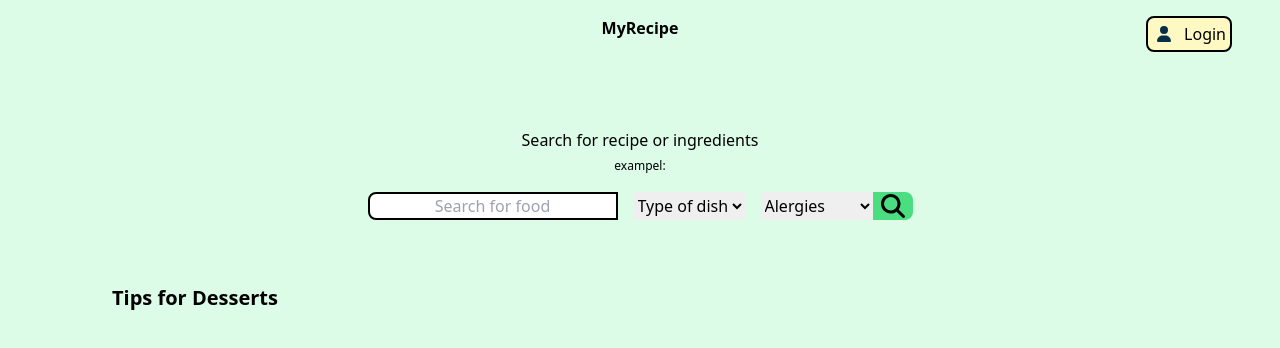
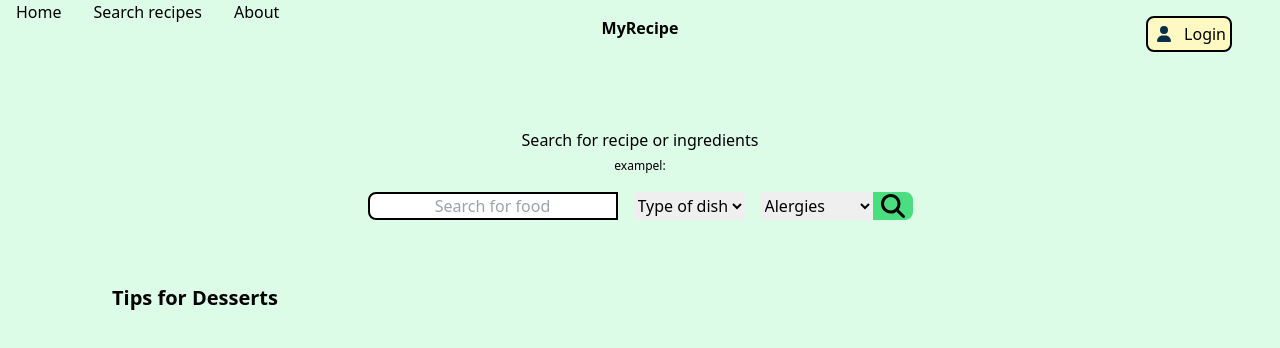
Before and after one commit to chas-academy/u06-fullstack-recipe-app-MatildaAK, an Angular app in the folder Recipe-frontend/: page / in a window 1280 px wide. Shown: the top 348 px of the page. Built offline with nearby package versions, Linux system fonts and the light colour scheme.

Commit message:
working on header

```diff
--- a/Recipe-frontend/src/app/app.component.html
+++ b/Recipe-frontend/src/app/app.component.html
@@ -1,5 +1,10 @@
 <h1 class="text-center font-bold mt-4 h-20"><a routerLink="" routerLinkActive="active">MyRecipe</a></h1>
 <nav>
+  <ul class="flex fixed top-0 left-0 z-10">
+    <li class="mx-2 hover:bg-gray px-2 rounded-lg"><a routerLink="" routerLinkActive="active">Home</a></li>
+    <li class="mx-2 hover:bg-gray px-2 rounded-lg"><a routerLink="/recipes" routerLinkActive="active">Search recipes</a></li>
+    <li class="mx-2 hover:bg-gray px-2 rounded-lg"><a routerLink="/#" routerLinkActive="active">About</a></li>
+  </ul>
 
   @if((loggedIn$ | async)?.loginState ){
     <div class="fixed flex top-0 right-0 z-10">
```
